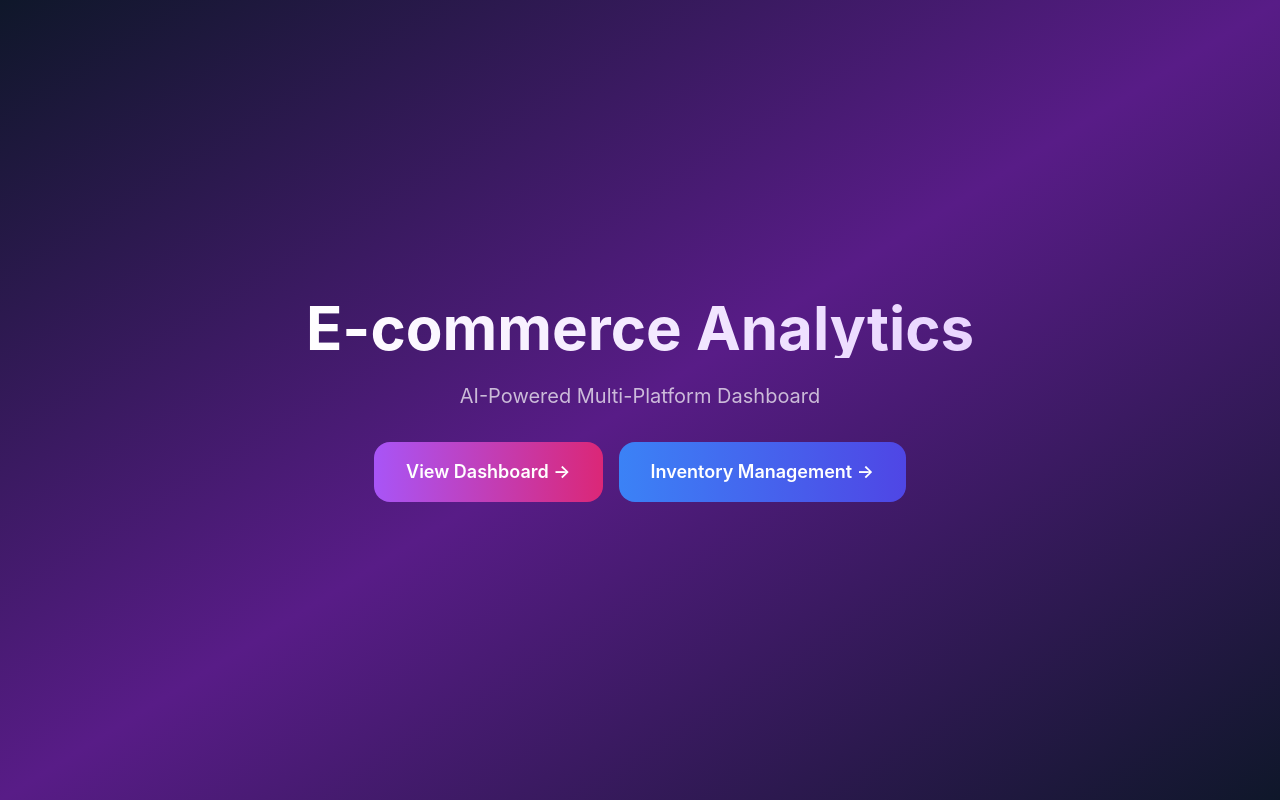
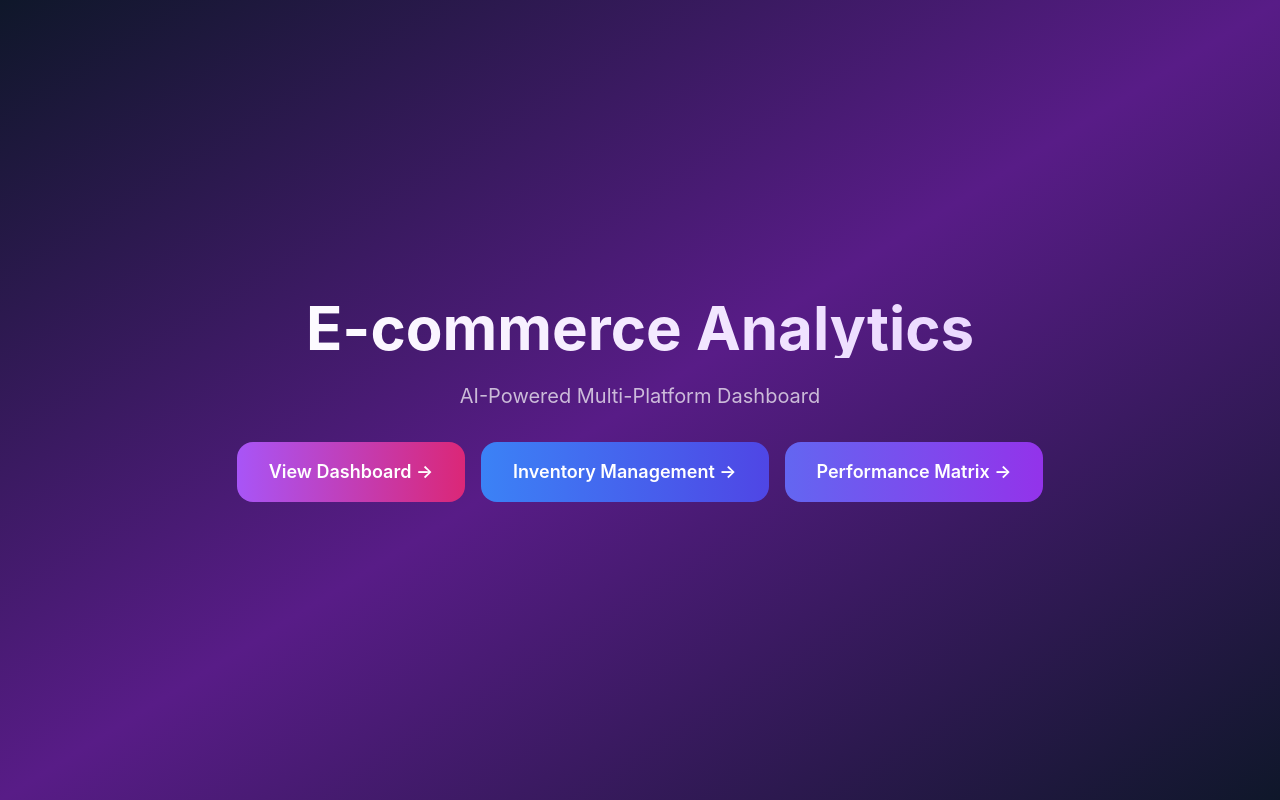
Before and after one commit to davinderpreet/ecommerce-analytics, a React (Create React App) app in the folder frontend/: page / in a window 1280 px wide. Built offline with nearby package versions, Linux system fonts and the light colour scheme; no server answers.

Commit message:
Update App.js

```diff
--- a/frontend/src/App.js
+++ b/frontend/src/App.js
@@ -27,6 +27,12 @@ function HomePage() {
           >
             Inventory Management →
           </a>
+<a
+  href="/performance"
+  className="bg-gradient-to-r from-indigo-500 to-purple-600 hover:from-indigo-600 hover:to-purple-700 px-8 py-4 rounded-2xl text-white font-semibold text-lg transition-all duration-300 hover:scale-105 inline-block"
+>
+  Performance Matrix →
+</a>
         </div>
       </div>
     </div>
```
